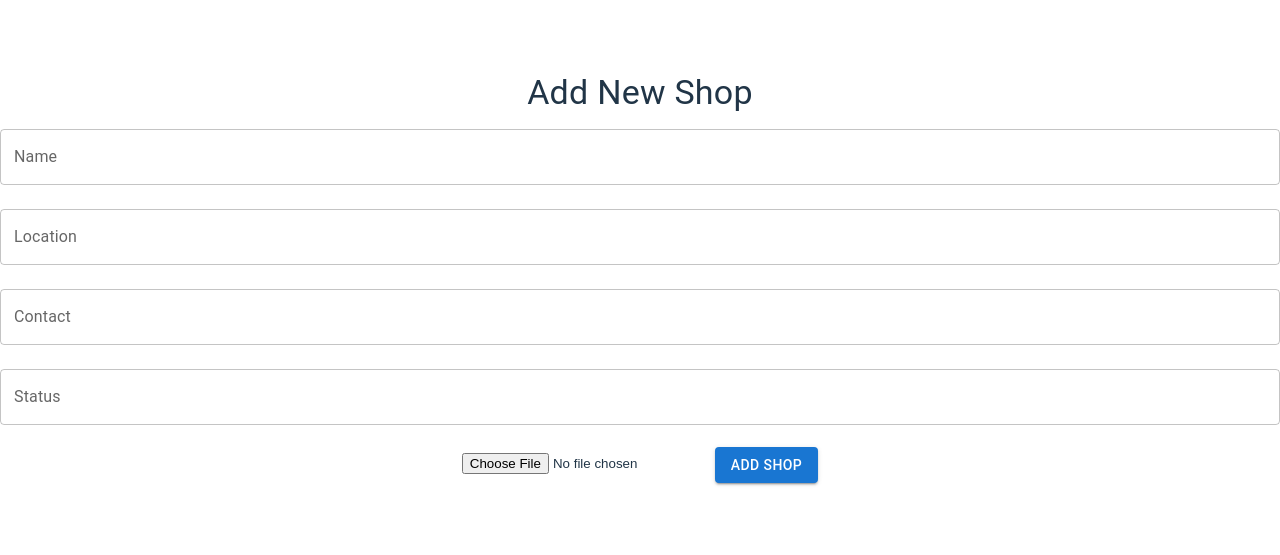
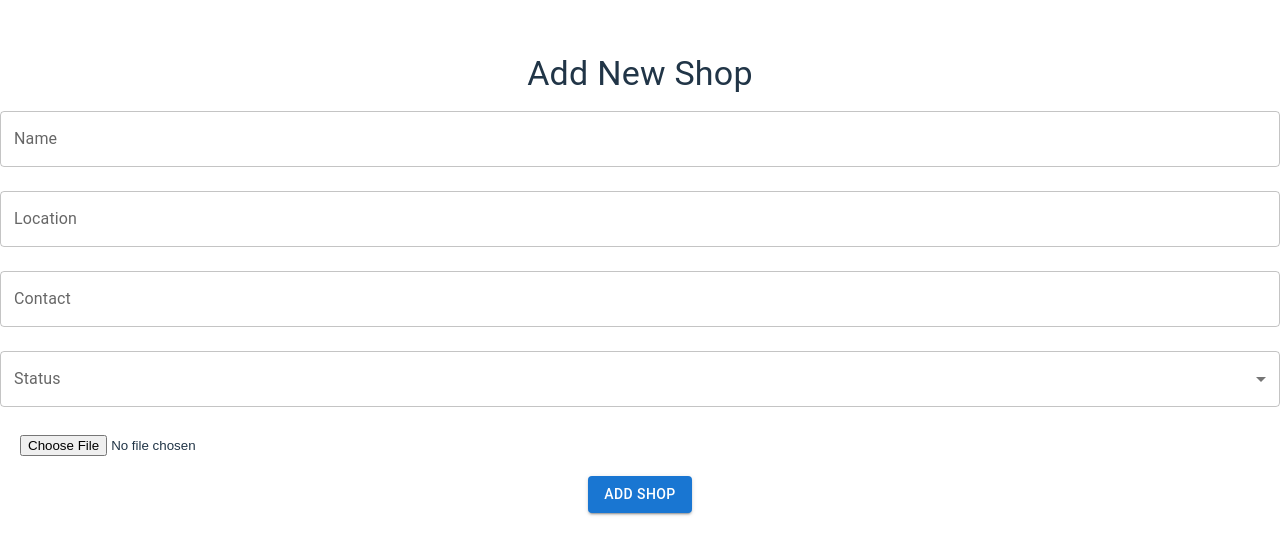
Before and after one commit to sambhavibista/MinorProjectSaloon, a React (Vite) app in the folder Frontend/: page /add-shop in a window 1280 px wide. Shown: the part 117-672 px from the top of the page. Built offline with nearby package versions, Linux system fonts and the light colour scheme.

Commit message:
navbar added to shop section

```diff
--- a/Frontend/src/admin/AddShop.jsx
+++ b/Frontend/src/admin/AddShop.jsx
@@ -1,5 +1,5 @@
 import React, { useState, useEffect } from 'react';
-import { Box, Button, TextField, Typography } from '@mui/material';
+import { Box, Button, TextField, Typography,Select, MenuItem, InputLabel, FormControl } from '@mui/material';
 import { useShops } from './Context/shopContext';
 import { useLocation, useNavigate } from 'react-router-dom';
 
@@ -84,26 +84,40 @@ function AddShop() {
           fullWidth
           margin="normal"
         />
-        <TextField
-          label="Status"
-          name="status"
-          variant="outlined"
-          value={shopDetails.status}
-          onChange={handleChange}
-          fullWidth
-          margin="normal"
-        />
+    <Box sx={{display: 'flex', flexDirection: 'column'}}>
+
+
+    <FormControl halfWidth margin="normal">
+
+  <InputLabel id="status-label">Status</InputLabel>
+  <Select
+    labelId="status-label"
+    name="status"
+    value={shopDetails.status} // Bound to the "status" in shopDetails
+    onChange={handleChange} // The same handleChange method
+    label="Status" // Important to keep consistent labeling with InputLabel
+  >
+    <MenuItem value="Open">Open</MenuItem>
+    <MenuItem value="Closed">Closed</MenuItem>
+    <MenuItem value="Temporarily Closed">Temporarily Closed</MenuItem>
+    <MenuItem value="Permanently Closed">Permanently Closed</MenuItem>
+
+  </Select>
+</FormControl>
 
         <input
           type="file"
           accept="image/*"
           onChange={handleImageChange}
-          style={{ margin: '20px 0' }}
+          style={{ margin: '20px' }}
         />
+        </Box>
         <Button variant="contained" type="submit">
           {shopToEdit ? 'Update Shop' : 'Add Shop'}
         </Button>
+
       </form>
+
     </Box>
   );
 }
--- a/Frontend/src/components/services_section.jsx
+++ b/Frontend/src/components/services_section.jsx
@@ -1,6 +1,7 @@
 import React from 'react';
 import { styled } from '@mui/system';
 import { Grid, Card, CardContent, Typography } from '@mui/material';
+
 
 const Root = styled('div')(({ theme }) => ({
   flexGrow: 1,
@@ -24,6 +25,7 @@ const services = [
 const ServicesSection = ({ selectedShop }) => {
   return (
     <Root>
+
       {selectedShop && (
         <Typography variant="h5" component="h2" gutterBottom sx={{
           fontWeight: "bold",
--- a/Frontend/src/components/shop_section.jsx
+++ b/Frontend/src/components/shop_section.jsx
@@ -3,6 +3,7 @@ import "../global.css";
 import { Box, Typography } from "@mui/material";
 import ShopService from './shopSection/shop_section_card_services';
 import { useNavigate } from 'react-router-dom';
+import NavBar from "../layout/nav_bar";
 
 function ShopSection({ shopRef }) {
 
@@ -14,6 +15,8 @@ function ShopSection({ shopRef }) {
   };
 
   return (
+    <>
+
     <Box ref={shopRef} sx={{ marginTop: "20px", paddingBottom: "40px" }}>
       <Box sx={{ display: "flex", flexDirection: "row", alignItems: "center", justifyContent: "center", marginBottom: '1rem', marginTop: '30px' }}>
         <Typography
@@ -33,6 +36,7 @@ function ShopSection({ shopRef }) {
         <ShopService onCardClick={handleCardClick} />
       </Box>
     </Box>
+    </>
   );
 
 }
--- a/Frontend/src/components/stylistSection/stylist_section_card.jsx
+++ b/Frontend/src/components/stylistSection/stylist_section_card.jsx
@@ -1,6 +1,7 @@
 import React from 'react';
 import { Card, CardActionArea, CardContent, CardMedia, Typography, Box } from '@mui/material';
 import LocationOnIcon from '@mui/icons-material/LocationOn';
+import NavBar from '../../layout/nav_bar';
 
 function CommonCard({ name, service }) {
   return (
@@ -22,6 +23,7 @@ function CommonCard({ name, service }) {
           {/* </div> */}
           {/* Card Content */}
           <CardContent>
+
             <Box sx={{ height: "auto", margin: '0px 1px' }}>
               {/* Stylist Name */}
               <Typography sx={{ color: '#ff5757', fontWeight: 'bold' }} variant="h6" component="div">
--- a/Frontend/src/components/stylist_section.jsx
+++ b/Frontend/src/components/stylist_section.jsx
@@ -1,6 +1,7 @@
 import React, { useState } from 'react';
 import { styled } from '@mui/system';
 import { Grid, Card, CardContent, Typography, Box, Button } from '@mui/material';
+import NavBar from '../layout/nav_bar';
 
 const Root = styled('div')(({ theme }) => ({
   flexGrow: 1,
@@ -39,7 +40,10 @@ const StylistSection = ({ selectedShop, stylistList = [], handleStylistChange, s
   const visibleStylists = showAll ? stylistList : stylistList.slice(0, displayCount);
 
   return (
+    <>
+    <NavBar/>
     <Root>
+
       {selectedShop && (
         <Typography variant="h5" component="h2" gutterBottom sx={{
           fontWeight: "bold",
@@ -48,7 +52,8 @@ const StylistSection = ({ selectedShop, stylistList = [], handleStylistChange, s
           letterSpacing: "1px",
           color: '#ff5757',
         }}>
-          Stylists Available at: {selectedShop.name}
+
+          Stylists Available at {selectedShop.name}
         </Typography>
       )}
       <Grid container spacing={3}>
@@ -103,7 +108,9 @@ const StylistSection = ({ selectedShop, stylistList = [], handleStylistChange, s
         </Box>
       )}
     </Root>
+   </>
   );
+
 };
 
 export default StylistSection;
--- a/Frontend/src/layout/footer.jsx
+++ b/Frontend/src/layout/footer.jsx
@@ -15,12 +15,10 @@ function FooterComponents() {
         <Typography
             className='responsive_fontsize18'
         >Terms and Conditions</Typography>
+
         <Typography
              className='responsive_fontsize18'
-        >Copyright @ {new Date().getFullYear}</Typography>
-        <Typography
-             className='responsive_fontsize18'
-        >Developed by @BM</Typography>
+        >Developed by TeamStyleEasy</Typography>
     </Box>
   )
 }
--- a/Frontend/src/layout/nav_bar.jsx
+++ b/Frontend/src/layout/nav_bar.jsx
@@ -24,10 +24,8 @@ import { colors, rgbToHex } from '@mui/material';
 const navItems = [
   { label: 'Home', path: '/home' },
   { label: 'About' , path:'/home'},
-  { label: 'Services', path: '/shop' }, // Update path for Services
-  { label: 'Appointment', path: '/shop' }, // Update path for Appointment
   { label: 'Shops'},
-  { label: 'Contact' },
+  { label: 'Contact'},
 
 
 ];
@@ -81,7 +79,7 @@ function NavBar({ refs }) {
   );
 
   return (
-    <AppBar position="static" sx={{ backgroundColor: "white" }}>
+    <AppBar position="sticky" className='navbar'>
       <Toolbar disableGutters className="apply_maxwidth" sx={{ width: '100%', py: 0 }}>
         {/* MOBILE VIEW */}
         <Box sx={{
--- a/Frontend/src/layout/navbar.css
+++ b/Frontend/src/layout/navbar.css
@@ -1,11 +1,8 @@
 
 /* General Navbar Styling */
 .navbar {
-    padding: 10px 20px;
-    box-shadow: 0 4px 8px rgba(0, 0, 0, 0.1);
-    position: sticky;
-    top: 0;
-    z-index: 1000; /* Make sure the navbar stays on top */
+    padding: 0px 0px;
+
 }
 
 /* Logo Styling */
```
